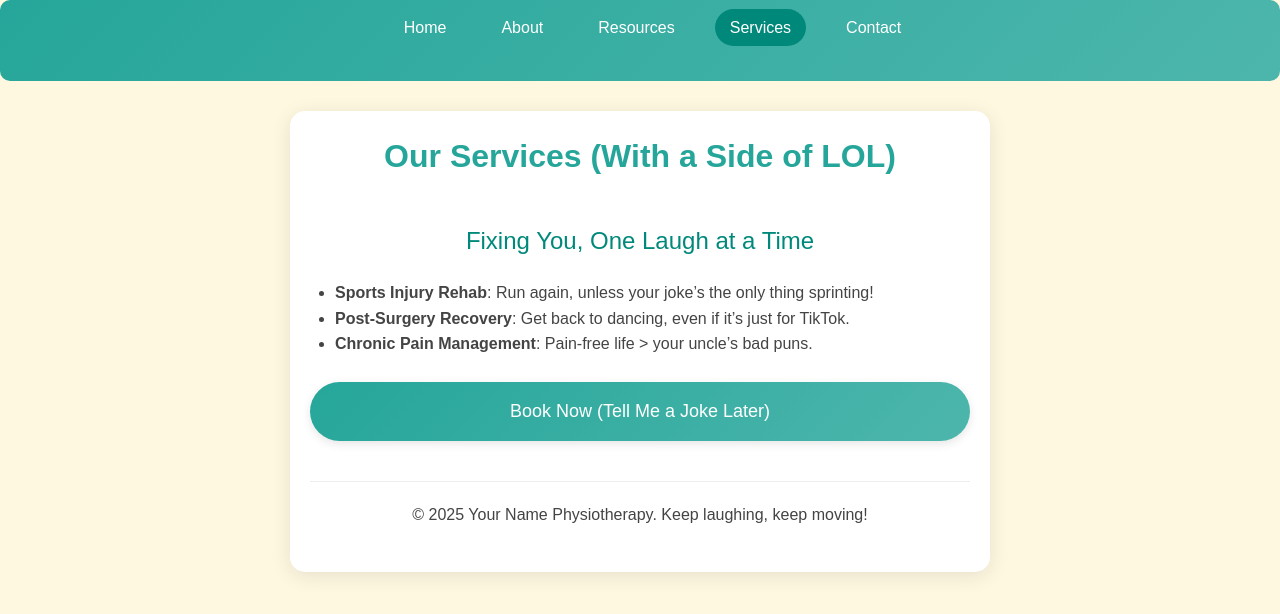
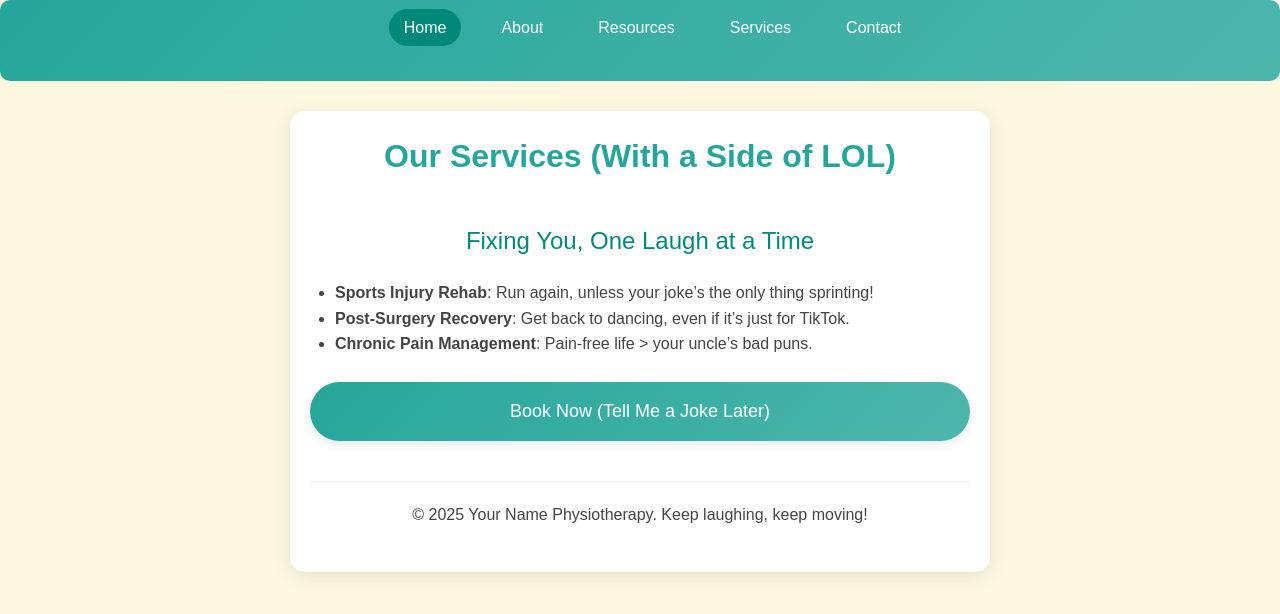
Before and after one commit to PRITYAA379/doct, a plain HTML site: page services.html in a window 1280 px wide. Drawn offline with Linux system fonts and the light colour scheme.

Commit message:
Update services.html

```diff
--- a/services.html
+++ b/services.html
@@ -11,11 +11,16 @@
 </head>
 <body>
    <nav>
-        <ul>
-            <li><a href="index.html">Home</a></li>
+    <div class="hamburger">
+        <span></span>
+        <span></span>
+        <span></span>
+    </div>
+    <ul class="nav-menu">
+        <li><a href="index.html" class="active">Home</a></li>
         <li><a href="about.html">About</a></li>
         <li><a href="resources.html">Resources</a></li>
-            <li><a href="services.html" class="active">Services</a></li>
+        <li><a href="services.html">Services</a></li>
         <li><a href="contact.html">Contact</a></li>
     </ul>
 </nav>
```
Lines whose indentation alone changed are shown as unchanged.
